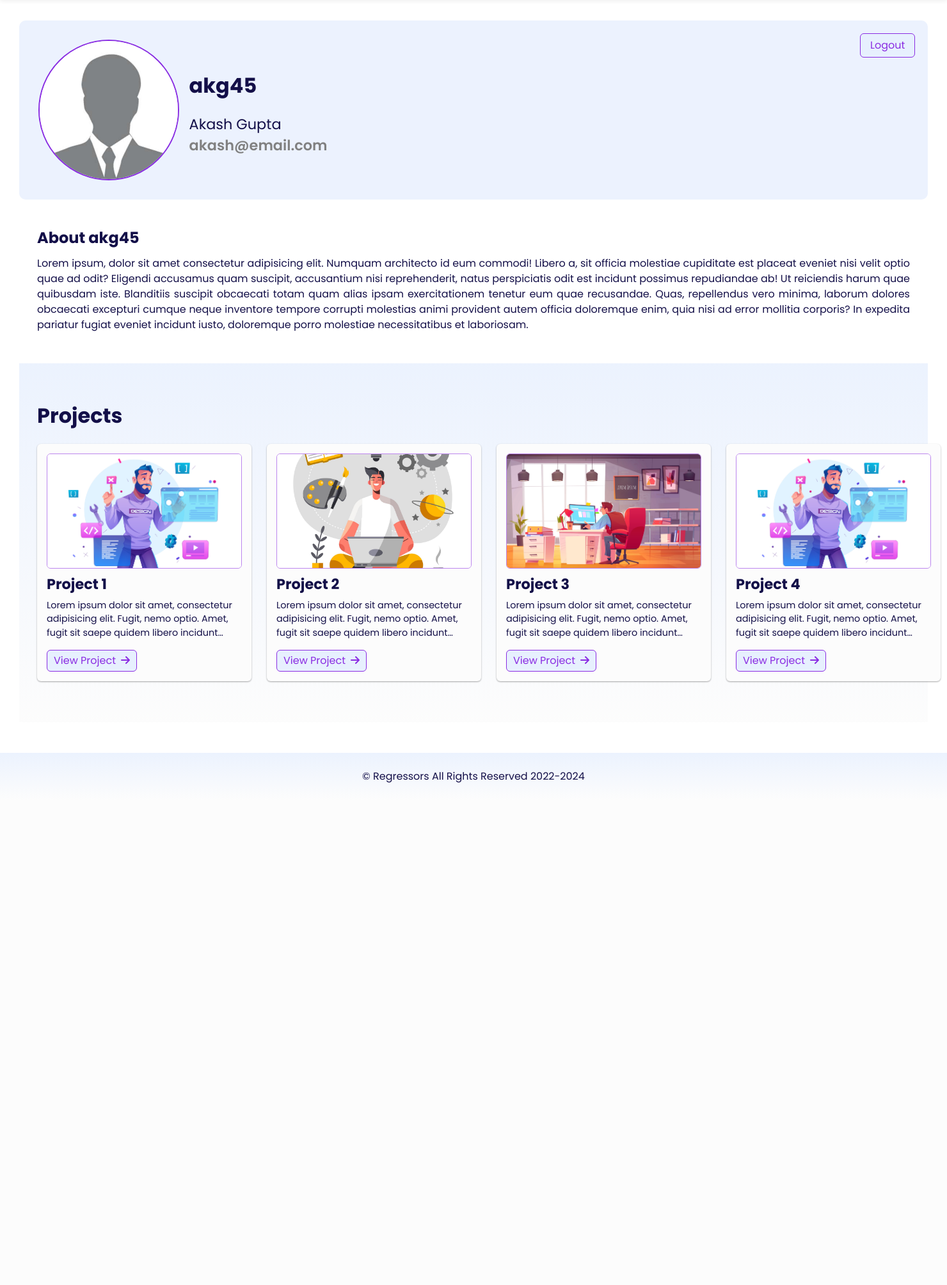
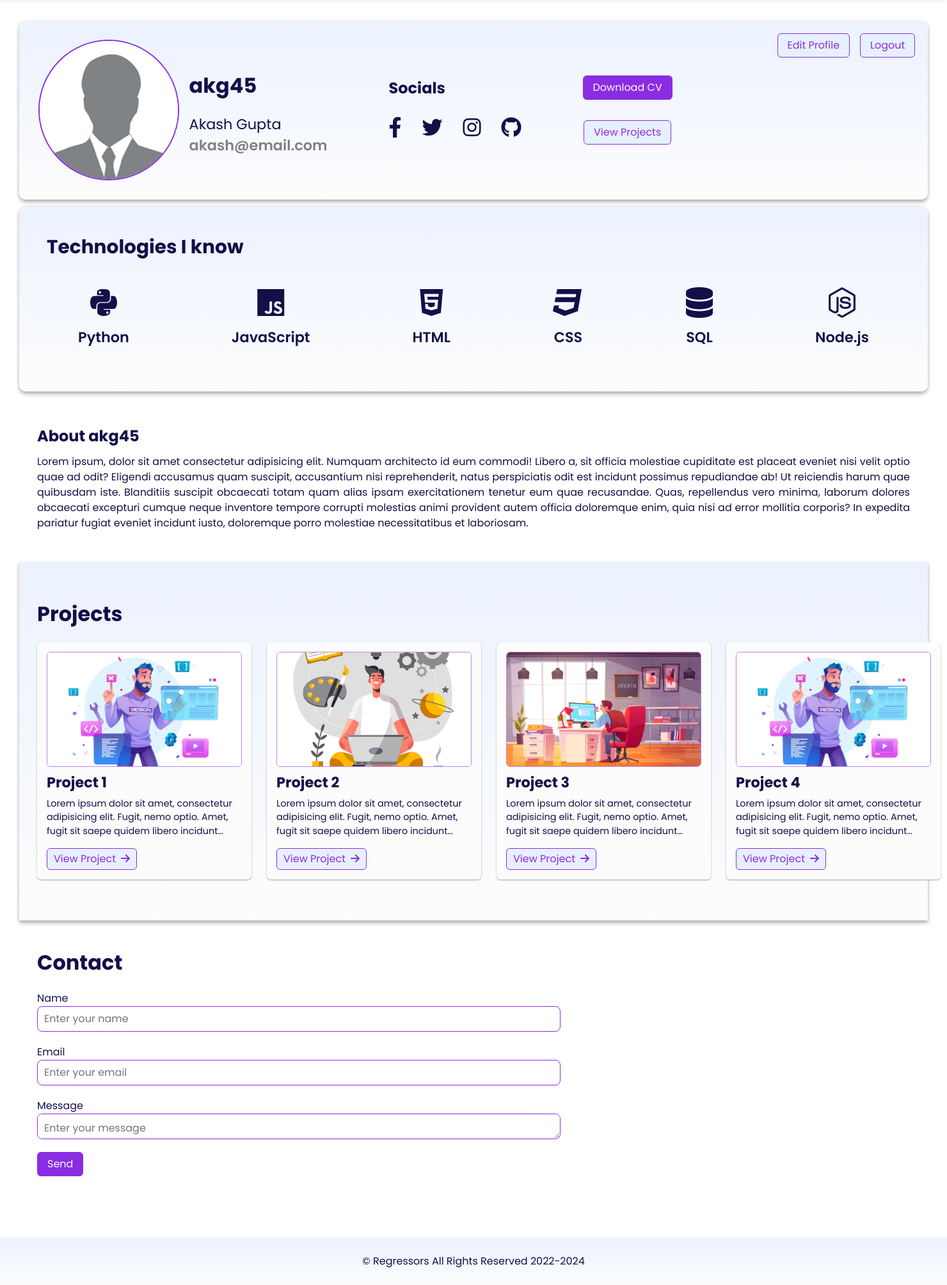
Before and after one commit to Akash4510/Regressors, a Flask app: page /profile in a window 1480 px wide. Shown: the part 67-2076 px from the top of the page at 64% size. Before the commit the page ends 1291 px from the top, so only its background shows below. Run offline with Flask 2, Linux system fonts and the light colour scheme; a user stored in the database is signed in; some libraries are stand-ins or nearby versions.

Commit message:
Completed profile page

```diff
--- a/static/css/profile.css
+++ b/static/css/profile.css
@@ -7,10 +7,19 @@
   align-items: center;
   justify-content: left;
   gap: 1rem;
-  background: var(--clr-gradient-start);
+  background: var(--gradient-background);
+  box-shadow: 0 5px 8px rgba(0,0,0,0.12), 0 3px 5px rgba(0,0,0,0.24);
   border-radius: 10px;
   padding: 30px 30px;
   position: relative;
+}
+
+.profile-header-left,
+.profile-header-right {
+  display: flex;
+  align-items: center;
+  justify-content: left;
+  gap: 1rem;
 }
 
 .profile-header .profile-img {
@@ -40,10 +49,89 @@
   color: rgb(128, 128, 128);
 }
 
-.logout-btn {
+.profile-header-right {
+  margin-left: 80px;
+}
+
+.social-heading {
+  margin-bottom: 20px;
+}
+
+.social-icons {
+  display: flex;
+  align-items: center;
+  justify-content: center;
+  gap: 2rem;
+}
+
+.social-icon {
+  font-size: 2rem;
+  transition: 0.3s ease;
+}
+
+.social-icon:hover {
+  color: var(--clr-primary);
+  transform: scale(1.2);
+}
+
+.cv-area {
+  display: flex;
+  flex-direction: column;
+  align-items: center;
+  margin-left: 80px;
+  gap: 2rem;
+}
+
+.btn-area {
   position: absolute;
   top: 20px;
   right: 20px;
+  display: flex;
+  gap: 1rem;
+}
+
+.tech-known-section {
+  margin: 10px 0;
+  border-radius: 10px;
+  box-shadow: 0 5px 8px rgba(0,0,0,0.12), 0 3px 5px rgba(0,0,0,0.24);
+  background: var(--gradient-background);
+}
+
+.tech-known-heading {
+  margin: 10px 15px;
+  font-size: 1.85rem;
+}
+
+.tech-known-items-list {
+  display: flex;
+  align-items: center;
+  justify-content: center;
+  border-radius: 10px;
+  gap: 10rem;
+  padding: 20px 0;
+}
+
+.tech-known-item {
+  display: flex;
+  align-items: center;
+  justify-content: center;
+  flex-direction: column;
+}
+
+.tech-known-item-icon {
+  font-size: 3rem;
+  transition: 0.3s ease;
+}
+
+.tech-known-item-icon:hover {
+  color: var(--clr-primary);
+  transform: scale(1.2);
+}
+
+.tech-known-item-name {
+  font-size: 1.4rem;
+  font-weight: 600;
+  color: var(--clr-text);
 }
 
 .about-heading {
@@ -56,6 +144,7 @@
 
 .projects-section {
   background: var(--gradient-background);
+  box-shadow: 0 5px 8px rgba(0,0,0,0.12), 0 3px 5px rgba(0,0,0,0.24);
   padding: 3rem 0 4rem;
 }
 
@@ -111,3 +200,28 @@
   margin-top: 15px;
   padding: 4px 10px;
 }
+
+.input-box {
+  margin-bottom: 20px;
+  display: flex;
+  align-items: left;
+  justify-content: left;
+  flex-direction: column;
+}
+
+.input {
+  width: 60%;
+  padding: 10px;
+  height: 40px;
+  border-radius: 8px;
+  border: 1px solid var(--clr-primary);
+}
+
+.input:focus {
+  outline: 1.5px solid var(--clr-primary);
+}
+
+textarea {
+  resize: vertical;
+  min-height: 40px;
+}
--- a/templates/index.html
+++ b/templates/index.html
@@ -57,6 +57,7 @@
                   </div>
                   <div class="post-reaction-item-text">
                     <span>Like</span>
+                    <span class="reaction-count likes-count">23</span>
                   </div>
                 </div>
                 <div class="post-reaction-item">
--- a/templates/profile.html
+++ b/templates/profile.html
@@ -12,21 +12,100 @@
     <section class="profile-page-main-section">
       <div class="container">
         <div class="profile-header">
+          <div class="profile-header-left">
             <div class="profile-img">
               <img src="{{ url_for('static', filename='img/profile-pic.jpg') }}" alt="" />
             </div>
 
             <div class="user-details">
               <h1 class="user-name">{{ current_user.username }}</h1>
-            <h2 class="full-name">{{ current_user.first_name + ' ' + current_user.last_name }}</h1>
+              <h2 class="full-name">{{ current_user.first_name + ' ' + current_user.last_name }}</h2>
               <h3 class="user-email">{{ current_user.email }}</h3>
+            </div>
+          </div>
+
+          <div class="profile-header-right">
+            <div class="social-area">
+              <h2 class="social-heading">Socials</h2>
+              <div class="social-icons">
+                <a href="#" class="social-icon">
+                  <i class="fab fa-facebook-f"></i>
+                </a>
+                <a href="#" class="social-icon">
+                  <i class="fab fa-twitter"></i>
+                </a>
+                <a href="#" class="social-icon">
+                  <i class="fab fa-instagram"></i>
+                </a>
+                <a href="#" class="social-icon">
+                  <i class="fab fa-github"></i>
+                </a>
+              </div>
+            </div>
+
+            <div class="cv-area">
+              <a href="#" class="btn btn-primary">Download CV</a>
+              <a href="#" class="btn btn-secondary">View Projects</a>
+            </div>
           </div>
 
           <!-- Create a logout button -->
+          <div class="btn-area">
+            <a href="{{ url_for('home') }}" class="btn btn-secondary edit-btn">Edit Profile</a>
             <a href="{{ url_for('logout') }}" class="btn btn-secondary logout-btn">Logout</a>
           </div>
+        </div>
 
-        <section class="about-user">
+        <section class="tech-known-section">
+          <div class="container">
+            <h2 class="tech-known-heading">Technologies I know</h2>
+            <div class="tech-known-items-list">
+              <div class="tech-known-item">
+                <div class="tech-known-item-icon">
+                  <i class="fa-brands fa-python"></i>
+                </div>
+                <div class="tech-known-item-name">Python</div>
+              </div>
+
+              <div class="tech-known-item">
+                <div class="tech-known-item-icon">
+                  <i class="fa-brands fa-js"></i>
+                </div>
+                <div class="tech-known-item-name">JavaScript</div>
+              </div>
+
+              <div class="tech-known-item">
+                <div class="tech-known-item-icon">
+                  <i class="fa-brands fa-html5"></i>
+                </div>
+                <div class="tech-known-item-name">HTML</div>
+              </div>
+
+              <div class="tech-known-item">
+                <div class="tech-known-item-icon">
+                  <i class="fa-brands fa-css3"></i>
+                </div>
+                <div class="tech-known-item-name">CSS</div>
+              </div>
+
+              <div class="tech-known-item">
+                <div class="tech-known-item-icon">
+                  <i class="fas fa-database"></i>
+                </div>
+                <div class="tech-known-item-name">SQL</div>
+              </div>
+
+              <div class="tech-known-item">
+                <div class="tech-known-item-icon">
+                  <i class="fab fa-node-js"></i>
+                </div>
+                <div class="tech-known-item-name">Node.js</div>
+              </div>
+            </div>
+          </div>
+        </section>
+
+        <section class="about-section">
           <div class="container">
             <h2 class="about-heading">About {{ current_user.username }}</h2>
             <p class="about-text">Lorem ipsum, dolor sit amet consectetur adipisicing elit. Numquam architecto id eum commodi! Libero a, sit officia molestiae cupiditate est placeat eveniet nisi velit optio quae ad odit? Eligendi accusamus quam suscipit, accusantium nisi reprehenderit, natus perspiciatis odit est incidunt possimus repudiandae ab! Ut reiciendis harum quae quibusdam iste. Blanditiis suscipit obcaecati totam quam alias ipsam exercitationem tenetur eum quae recusandae. Quas, repellendus vero minima, laborum dolores obcaecati excepturi cumque neque inventore tempore corrupti molestias animi provident autem officia doloremque enim, quia nisi ad error mollitia corporis? In expedita pariatur fugiat eveniet incidunt iusto, doloremque porro molestiae necessitatibus et laboriosam.</p>
@@ -97,6 +176,27 @@
           </div>
         </section>
 
+        <section class="contact-section">
+          <div class="container">
+            <h1>Contact</h1>
+            <form action="{{ url_for('home') }}" method="POST">
+              <div class="input-box">
+                <label for="name">Name</label>
+                <input type="text" name="name" id="name" class="input" placeholder="Enter your name" />
+              </div>
+              <div class="input-box">
+                <label for="email">Email</label>
+                <input type="email" name="email" id="email" class="input" placeholder="Enter your email" />
+              </div>
+              <div class="input-box">
+                <label for="message">Message</label>
+                <textarea name="message" id="message" class="input" placeholder="Enter your message"></textarea>
+              </div>
+              <button type="submit" class="btn btn-primary">Send</button>
+            </form>
+          </div>
+        </section>
+
       </div>
     </section>
 
```
Also changed, not shown: static/css/post.css (+7 -0 lines). Lines whose indentation alone changed are shown as unchanged.
